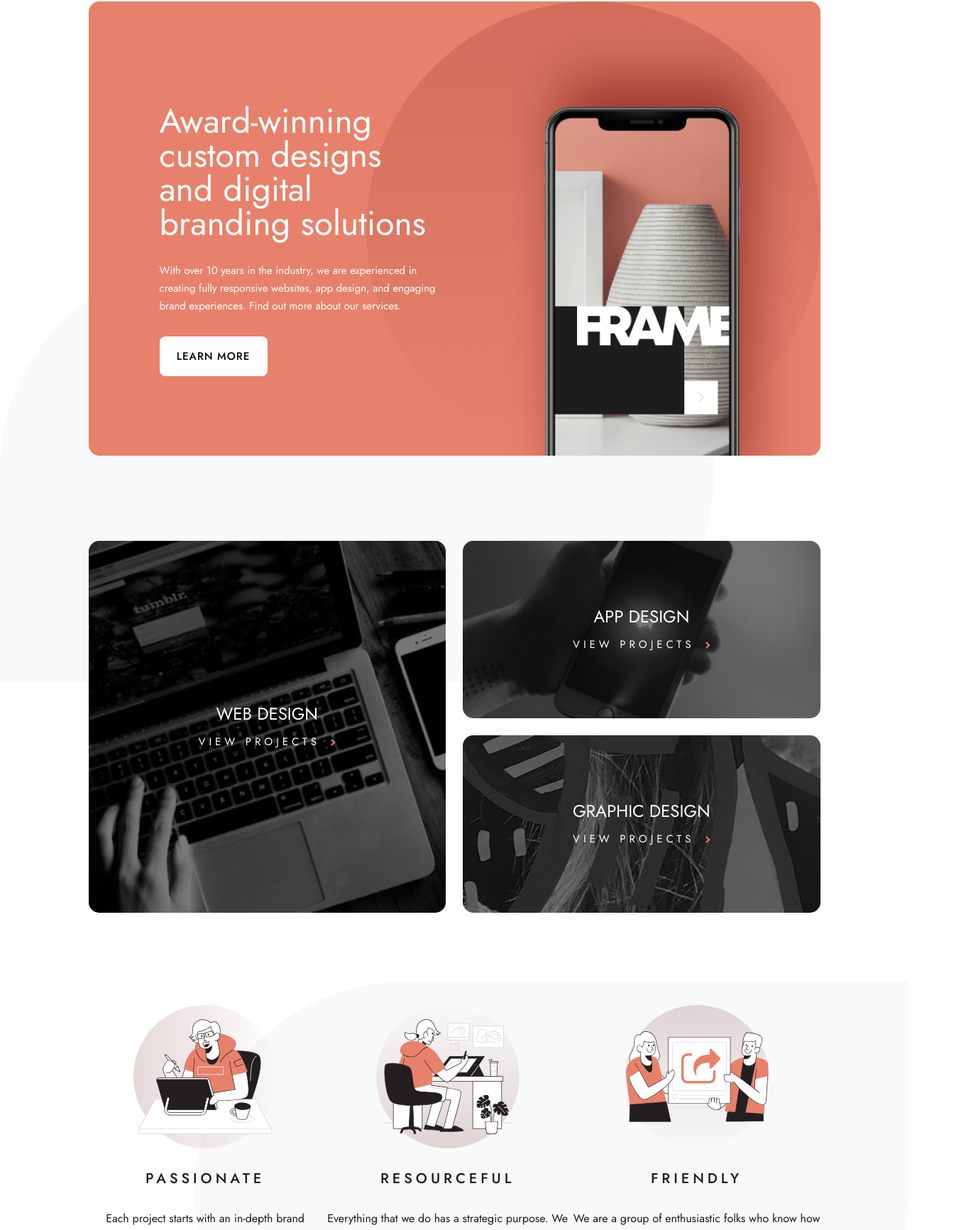
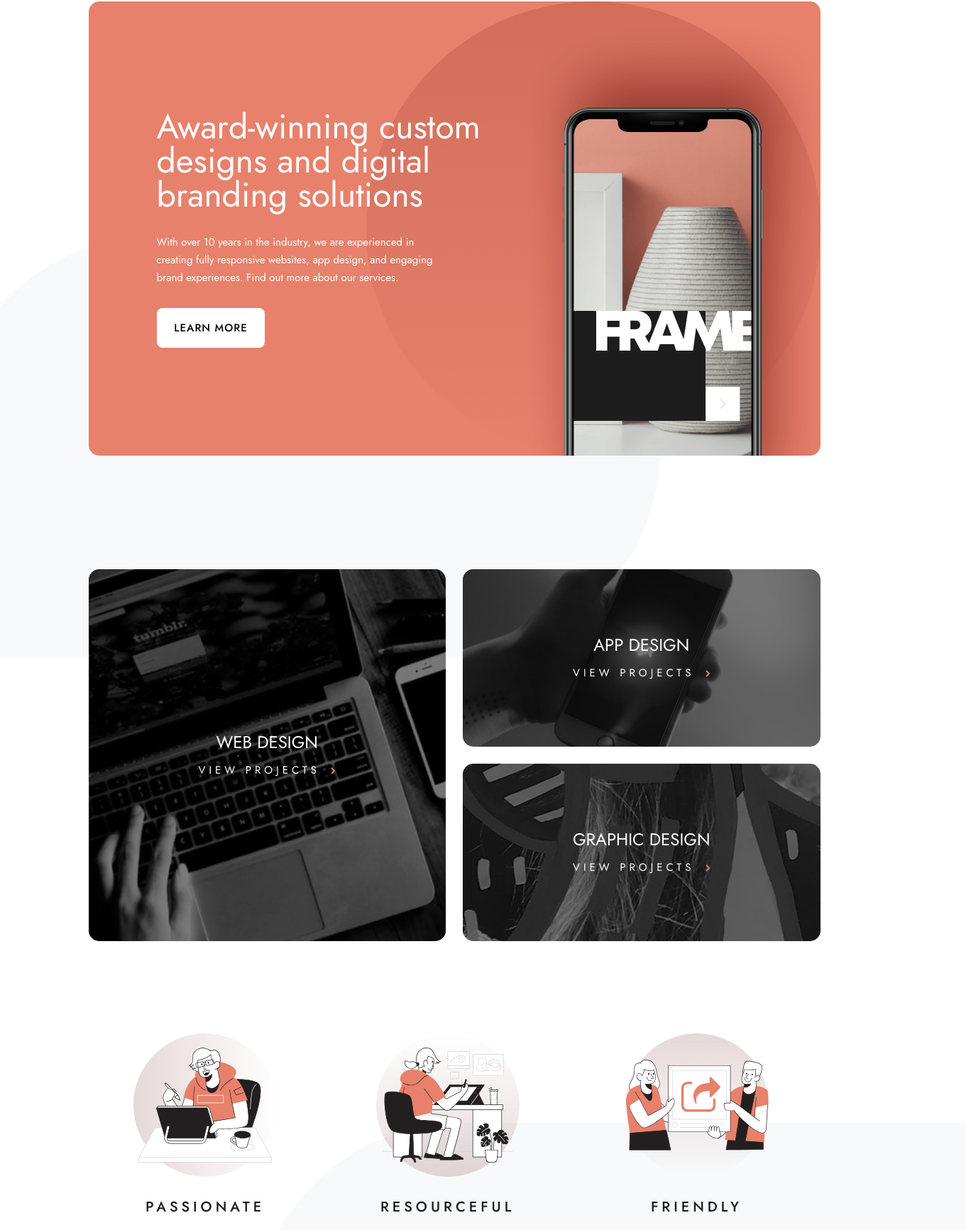
Before and after one commit to jownsu/designo-multi-page, a Next.js app: page / in a window 1280 px wide. Shown: the part 153-1886 px from the top of the page at 71% size, 1361 px wide, since content can reach past the window. Built offline with nearby package versions, Linux system fonts and the light colour scheme.

Commit message:
Update layout and Navbar styles, add metadata to LocationPage

```diff
--- /dev/null
+++ b/app/_components/DesignContainer.tsx
@@ -0,0 +1,38 @@
+"use client"
+import React from "react";
+import { Fade } from "react-awesome-reveal";
+import DesignCard from "./DesignCard";
+
+const DesignContainer = () => {
+    return (
+        <>
+            <Fade
+                direction="left"
+                className="lg:row-start-1 lg:row-end-3"
+                fraction={0.02}
+            >
+                <DesignCard
+                    category={"WEB"}
+                    href="/projects/web-design"
+                    className="h-full"
+                />
+            </Fade>
+            <Fade direction="right" fraction={0.02}>
+                <DesignCard
+                    category={"APP"}
+                    className="bg-black"
+                    href="/projects/app-design"
+                />
+            </Fade>
+            <Fade direction="right" fraction={0.02}>
+                <DesignCard
+                    category={"GRAPHIC"}
+                    className="bg-black"
+                    href="/projects/graphic-design"
+                />
+            </Fade>
+        </>
+    );
+};
+
+export default DesignContainer;
--- /dev/null
+++ b/app/_components/LearnMoreButton.tsx
@@ -0,0 +1,15 @@
+"use client"
+import React from 'react'
+import { Fade, AttentionSeeker } from 'react-awesome-reveal'
+import Button from './Button'
+
+const LearnMoreButton = () => {
+  return (
+	<Fade className="z-10 w-max">
+	<AttentionSeeker effect="tada" delay={1000}>
+		<Button variant="secondary">Learn More</Button>
+	</AttentionSeeker>
+</Fade>  )
+}
+
+export default LearnMoreButton
--- /dev/null
+++ b/app/_components/QualitiesContainer.tsx
@@ -0,0 +1,38 @@
+"use client";
+import React from "react";
+import { Slide } from "react-awesome-reveal";
+
+const QualitiesContainer = ({
+    quality
+}: {
+    quality: {
+        image: JSX.Element;
+        title: string;
+        description: string;
+        rotation: string;
+    };
+}) => {
+    return (
+        <Slide direction="up" className="my-[80px]">
+            <div className="flex flex-col items-center md:flex-row lg:flex-col">
+                <div
+                    className={`relative before:absolute before:left-0 before:z-[-1] before:h-[202px] before:w-[202px] before:bg-[url('/images/home/desktop/bg-pattern-hero-home.svg')] before:bg-[length:202px_202px] ${quality.rotation}`}
+                >
+                    {quality.image}
+                </div>
+                <div className="ml-0 px-[24px] md:ml-[80px] lg:ml-0 lg:px-0">
+                    <Slide direction="up" cascade damping={0.1}>
+                        <h2 className="my-[30px] text-center text-[20px] font-medium leading-[26px] tracking-[5px] md:text-left lg:text-center">
+                            {quality.title}
+                        </h2>
+                        <p className="text-center text-[16px] leading-[26px] md:text-left lg:text-center">
+                            {quality.description}
+                        </p>
+                    </Slide>
+                </div>
+            </div>
+        </Slide>
+    );
+};
+
+export default QualitiesContainer;
--- a/app/layout.tsx
+++ b/app/layout.tsx
@@ -20,7 +20,7 @@ export default function RootLayout({
         <html lang="en">
             <body className={`${jost.className} overflow-x-hidden`}>
                 <Navbar />
-                <main className="container mx-auto min-h-screen">
+                <main className="container mx-auto min-h-screen relative">
                     {children}
                 </main>
                 <Footer />
--- /dev/null
+++ b/app/locations/_components/ContactDetails.tsx
@@ -0,0 +1,41 @@
+import React from "react";
+
+interface Props {
+    title: string;
+    office: string;
+    address: string;
+    phone: string;
+    email: string;
+}
+
+const ContactDetails = ({ title, office, address, phone, email }: Props) => {
+    return (
+        <>
+            <div className="flex h-[394px] w-full flex-col items-center justify-center gap-[24px] bg-[#FDF3F0] bg-[url('/images/shared/desktop/bg-pattern-three-circles.svg')] bg-no-repeat md:items-start md:rounded-[15px] md:bg-[size:95%] md:bg-[position:-15px_-279px] md:px-[75px] lg:h-full lg:bg-[url('/images/shared/desktop/bg-pattern-two-circles.svg')] lg:bg-[size:85%] lg:bg-left-bottom"></div>
+            <h2 className="text-[32px] leading-[36px] text-primary md:text-[40px] md:font-medium">
+                {title}
+            </h2>
+            <div className="flex flex-col gap-[24px] md:flex-row md:gap-[85px] lg:max-h-[70px]">
+                <div className="flex flex-col items-center justify-center md:items-start">
+                    <h3 className="text-[15px] font-bold leading-[25px]">
+                        {office}
+                    </h3>
+                    <p className="w-[210px] break-words text-center text-[15px] leading-[25px] md:text-left">
+                        {address}
+                    </p>
+                </div>
+                <div className="flex flex-col items-center justify-center md:items-start">
+                    <h3 className="text-[15px] font-bold leading-[25px]">
+                        Contact
+                    </h3>
+                    <p className="text-[15px] leading-[25px]">P : {phone}</p>
+                    <p className="break-words text-[15px] leading-[25px]">
+                        M : {email}
+                    </p>
+                </div>
+            </div>
+        </>
+    );
+};
+
+export default ContactDetails;
--- a/app/page.tsx
+++ b/app/page.tsx
@@ -1,8 +1,10 @@
-import Button from "./_components/Button";
-import DesignCard from "./_components/DesignCard";
+import Friendly from "@/public/images/home/desktop/illustration-friendly.svg";
 import Passionate from "@/public/images/home/desktop/illustration-passionate.svg";
 import Resourceful from "@/public/images/home/desktop/illustration-resourceful.svg";
-import Friendly from "@/public/images/home/desktop/illustration-friendly.svg";
+import { Metadata } from "next";
+import DesignContainer from "./_components/DesignContainer";
+import LearnMoreButton from "./_components/LearnMoreButton";
+import QualitiesContainer from "./_components/QualitiesContainer";
 
 export default function Home() {
     const qualities = [
@@ -30,61 +32,39 @@ export default function Home() {
     ];
 
     return (
-        <>
-            <div className="mb-[120px] flex h-[843px] flex-col overflow-hidden bg-primary bg-[url('/images/home/desktop/bg-pattern-hero-home.svg')] bg-[right_-220px_top_75px] bg-no-repeat md:mx-[40px] md:rounded-[15px] md:bg-[right_-122px_top_122px] lg:h-[640px] lg:flex-row lg:bg-right-top lg:before:absolute lg:before:left-[0px] lg:before:top-[520px] lg:before:z-[-1] lg:before:h-[594px] lg:before:w-[1006px] lg:before:bg-[url('/images/shared/desktop/bg-pattern-leaf.svg')]">
-                <div className="px-[30px] pt-[80px] text-center md:px-[100px] lg:pt-[145px] lg:text-left">
+        <div className="lg:before:absolute lg:before:left-[-160px] lg:before:top-[330px] lg:before:h-[594px] lg:before:w-[1006px] lg:before:bg-[url('/images/shared/desktop/bg-pattern-leaf.svg')]">
+            <div className="relative mb-[160px] flex h-[843px] flex-col items-center overflow-hidden bg-primary bg-[url('/images/home/desktop/bg-pattern-hero-home.svg')] bg-[right_-220px_top_75px] bg-no-repeat px-[25px] py-[75px] md:mx-[40px] md:rounded-[15px] md:bg-[right_-122px_top_122px] md:pt-[60px] lg:h-[640px] lg:flex-row lg:bg-right-top lg:px-[96px] lg:py-[145px]">
+                <div className="flex max-w-[540px] flex-col items-center text-center lg:items-start lg:text-left">
                     <h1 className="text-[32px] leading-[36px] text-white md:text-[48px] md:leading-[48px]">
                         Award-winning custom designs and digital branding
                         solutions
                     </h1>
-                    <p className="mb-[30px] mt-[30px] text-[15px] leading-[25px] text-white">
+                    <p className="mb-[30px] mt-[30px] max-w-[410px] text-[15px] leading-[25px] text-white">
                         With over 10 years in the industry, we are experienced
                         in creating fully responsive websites, app design, and
                         engaging brand experiences. Find out more about our
                         services.
                     </p>
-                    <Button variant="secondary">Learn More</Button>
+                    <LearnMoreButton />
                 </div>
                 <img
-                    className="relative bottom-[-80px] right-[50%] translate-x-[50%] scale-[1.6] md:bottom-[150px] md:scale-[1] lg:bottom-[-110px] lg:right-[250px] lg:scale-[1.4]"
+                    className="absolute top-[465px] scale-[1.6] md:top-[285px] md:scale-[1] lg:right-[-90px] lg:top-[-20px]"
                     src="/images/home/desktop/image-hero-phone.png"
                 />
             </div>
             <div className="mb-[50px] grid grid-cols-1 grid-rows-3 justify-center gap-[24px] px-[24px] md:px-[40px] lg:grid-cols-2 lg:grid-rows-2">
-                <DesignCard
-                    category={"WEB"}
-                    className="lg:row-start-1 lg:row-end-3"
-                    href="/projects/web-design"
-                />
-                <DesignCard category={"APP"} className="bg-black"
-                    href="/projects/app-design"
-                />
-                <DesignCard category={"GRAPHIC"} className="bg-black"
-                    href="/projects/graphic-design"
-                />
+                <DesignContainer />
             </div>
-            <div className="mb-[300px] flex flex-col px-[24px] text-black_1 md:px-[40px] lg:flex-row lg:before:absolute lg:before:bottom-[-1330px] lg:before:right-[0px] lg:before:z-[-1] lg:before:h-[594px] lg:before:w-[1006px] lg:before:scale-[-1] lg:before:bg-[url('/images/shared/desktop/bg-pattern-leaf.svg')]">
+            <div className="mb-[300px] flex flex-col px-[24px] text-black_1 md:px-[40px] lg:flex-row lg:before:absolute lg:before:right-[-165px] lg:before:top-[1580px] lg:before:z-[-1] lg:before:h-[594px] lg:before:w-[1006px] lg:before:scale-[-1] lg:before:bg-[url('/images/shared/desktop/bg-pattern-leaf.svg')]">
                 {qualities.map((quality, index) => (
-                    <div
-                        key={index}
-                        className="my-[80px] flex flex-col items-center md:flex-row lg:flex-col"
-                    >
-                        <div
-                            className={`relative before:absolute before:left-0 before:z-[-1] before:h-[202px] before:w-[202px] before:bg-[url('/images/home/desktop/bg-pattern-hero-home.svg')] before:bg-[length:202px_202px] ${quality.rotation}`}
-                        >
-                            {quality.image}
-                        </div>
-                        <div className="ml-0 px-[24px] md:ml-[80px] lg:ml-0 lg:px-0">
-                            <h2 className="my-[30px] text-center text-[20px] font-medium leading-[26px] tracking-[5px] md:text-left lg:text-center">
-                                {quality.title}
-                            </h2>
-                            <p className="text-center text-[16px] leading-[26px] md:text-left lg:text-center">
-                                {quality.description}
-                            </p>
-                        </div>
-                    </div>
+                    <QualitiesContainer key={index} quality={quality} />
                 ))}
             </div>
-        </>
+        </div>
     );
 }
+
+export const metadata: Metadata = {
+    title: "Designo | Home",
+    description: "Home Page of Designo",
+}
```
Also changed, not shown: app/_components/Navbar.tsx (+4 -5 lines), app/locations/_components/LocationContainer.tsx (+12 -3 lines), app/locations/page.tsx (+21 -6 lines).
